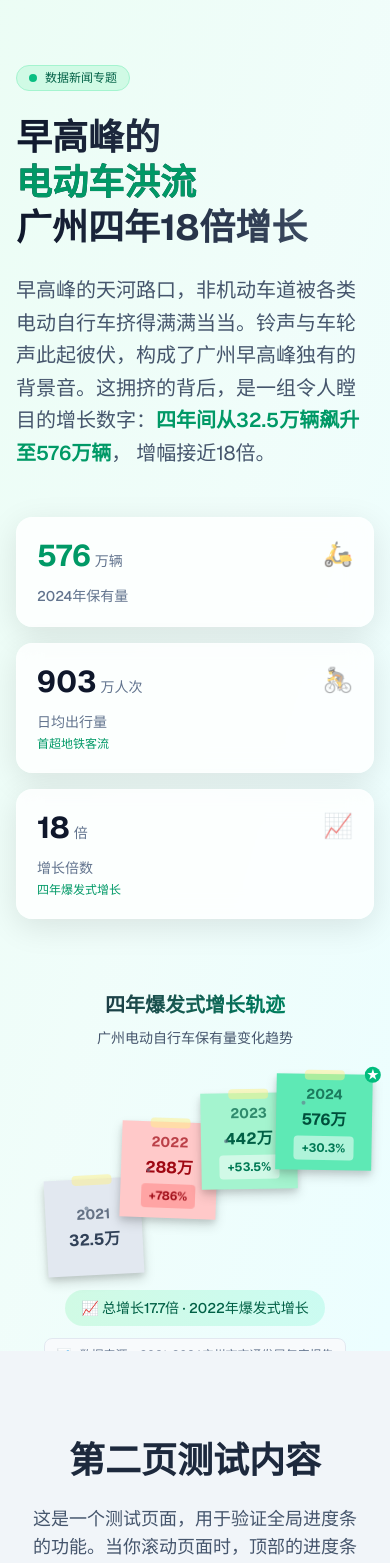
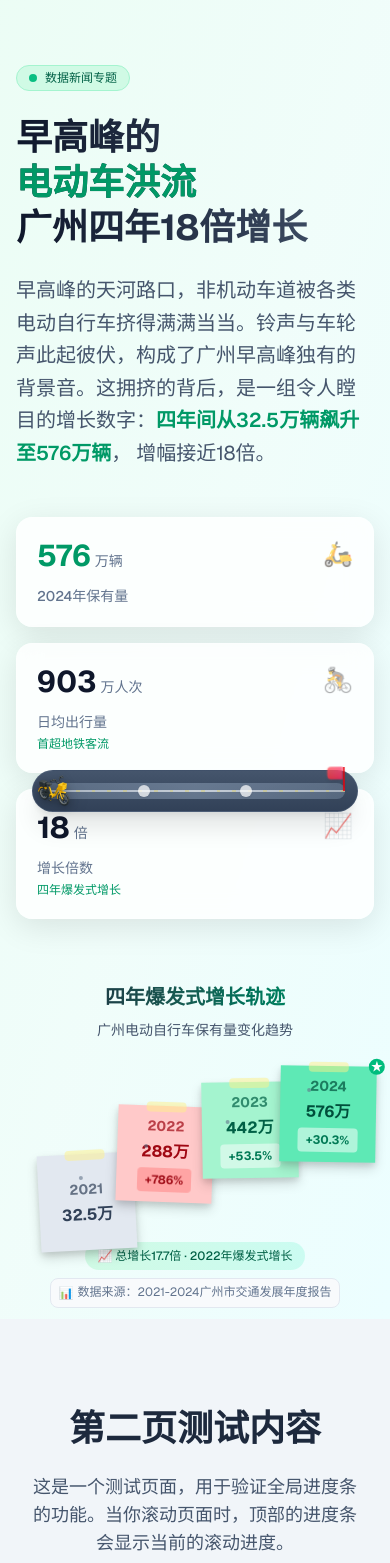
Before and after one commit to chentyke/shuju, a Next.js app: page / in a window 390 px wide. Shown: the top 1563 px of the page. Built offline with nearby package versions, Linux system fonts and the light colour scheme.

Commit message:
移动端优化，动画优化

```diff
--- a/src/components/common/GlobalProgressBar.tsx
+++ b/src/components/common/GlobalProgressBar.tsx
@@ -5,6 +5,7 @@ import { useEffect, useState } from "react";
 export function GlobalProgressBar() {
   const [scrollProgress, setScrollProgress] = useState(0);
   const [isVisible, setIsVisible] = useState(false);
+  const [shouldRender, setShouldRender] = useState(false);
 
   useEffect(() => {
     const handleScroll = () => {
@@ -15,7 +16,15 @@ export function GlobalProgressBar() {
       setScrollProgress(Math.min(Math.max(scrollPercent, 0), 100));
 
       // 滚动一定距离后显示进度条
-      setIsVisible(scrollTop > 50);
+      const shouldShow = scrollTop > 100;
+
+      if (shouldShow && !shouldRender) {
+        setShouldRender(true);
+        setTimeout(() => setIsVisible(true), 10);
+      } else if (!shouldShow && isVisible) {
+        setIsVisible(false);
+        setTimeout(() => setShouldRender(false), 500);
+      }
     };
 
     window.addEventListener('scroll', handleScroll);
@@ -53,12 +62,23 @@ export function GlobalProgressBar() {
     }
   };
 
+  if (!shouldRender) return null;
+
   return (
     <div
-      className={`fixed bottom-8 left-8 right-8 transition-all duration-500 ease-out ${
-        isVisible ? 'translate-y-0 opacity-100' : 'translate-y-16 opacity-0'
+      className={`fixed bottom-8 left-8 right-8 transition-all duration-700 ease-out ${
+        isVisible
+          ? 'translate-y-0 opacity-100 scale-100'
+          : 'translate-y-8 opacity-0 scale-95'
       }`}
-      style={{ zIndex: 9999 }}
+      style={{
+        zIndex: 9999,
+        transform: isVisible
+          ? 'translateY(0) scale(1)'
+          : 'translateY(2rem) scale(0.95)',
+        opacity: isVisible ? 1 : 0,
+        transition: 'all 0.7s cubic-bezier(0.4, 0, 0.2, 1)'
+      }}
     >
       {/* 路面背景容器 */}
       <div className="relative bg-gradient-to-b from-slate-600 to-slate-700 dark:from-slate-700 dark:to-slate-800 rounded-full p-3 shadow-xl backdrop-blur-sm border border-slate-500/30">
--- a/src/components/hero/Hero.tsx
+++ b/src/components/hero/Hero.tsx
@@ -93,7 +93,7 @@ export function Hero() {
 
         <div className="relative">
           {/* 便签图风格的增长轨迹 */}
-          <div className="p-6 h-80 relative overflow-visible">
+          <div className="p-4 sm:p-6 h-72 sm:h-80 relative overflow-visible">
             {/* 优化的标题区域 */}
             <div className="text-center mb-6 space-y-2">
               <h3 className="text-xl font-bold bg-gradient-to-r from-slate-800 to-emerald-600 bg-clip-text text-transparent dark:from-slate-200 dark:to-emerald-400">
@@ -106,7 +106,7 @@ export function Hero() {
             </div>
 
             {/* 便签卡片布局 */}
-            <div className="relative h-48 mb-6">
+            <div className="relative h-40 sm:h-48 mb-4 sm:mb-6">
               <StickyNote
                 year="2021"
                 value="32.5万"
@@ -158,15 +158,15 @@ export function Hero() {
             </div>
 
             {/* 底部总结和数据来源 */}
-            <div className="text-center space-y-3">
-              <div className="inline-flex items-center px-4 py-2 rounded-full text-sm font-medium bg-gradient-to-r from-emerald-100 to-teal-100 text-emerald-800 dark:from-emerald-900/50 dark:to-teal-900/50 dark:text-emerald-300">
+            <div className="text-center space-y-2 sm:space-y-3">
+              <div className="inline-flex items-center px-3 sm:px-4 py-1.5 sm:py-2 rounded-full text-xs sm:text-sm font-medium bg-gradient-to-r from-emerald-100 to-teal-100 text-emerald-800 dark:from-emerald-900/50 dark:to-teal-900/50 dark:text-emerald-300">
                 📈 总增长17.7倍 · 2022年爆发式增长
               </div>
 
-              <div className="text-xs text-slate-500 dark:text-slate-400 bg-slate-50 dark:bg-slate-800/50 px-3 py-2 rounded-lg border border-slate-200 dark:border-slate-700 inline-block">
-                <div className="flex items-center space-x-2">
-                  <span className="text-slate-400">📊</span>
-                  <span>数据来源：2021-2024广州市交通发展年度报告</span>
+              <div className="text-xs text-slate-500 dark:text-slate-400 bg-slate-50 dark:bg-slate-800/50 px-2 sm:px-3 py-1.5 sm:py-2 rounded-lg border border-slate-200 dark:border-slate-700 inline-block max-w-full">
+                <div className="flex items-center justify-center space-x-1 sm:space-x-2">
+                  <span className="text-slate-400 flex-shrink-0">📊</span>
+                  <span className="text-center leading-tight">数据来源：2021-2024广州市交通发展年度报告</span>
                 </div>
               </div>
             </div>
```
Also changed, not shown: src/data/cityPolicies.ts (line endings or trailing spaces), src/data/coverageGeo.ts (line endings or trailing spaces), src/data/elderlyAccidents.ts (line endings or trailing spaces), src/data/growth.ts (line endings or trailing spaces), src/data/hotspots.ts (line endings or trailing spaces), src/data/modeShare.ts (line endings or trailing spaces), src/data/riderProfile.ts (line endings or trailing spaces), src/data/timeHeatmap.ts (line endings or trailing spaces), src/data/violations.ts (line endings or trailing spaces), src/lib/store.ts (line endings or trailing spaces).
